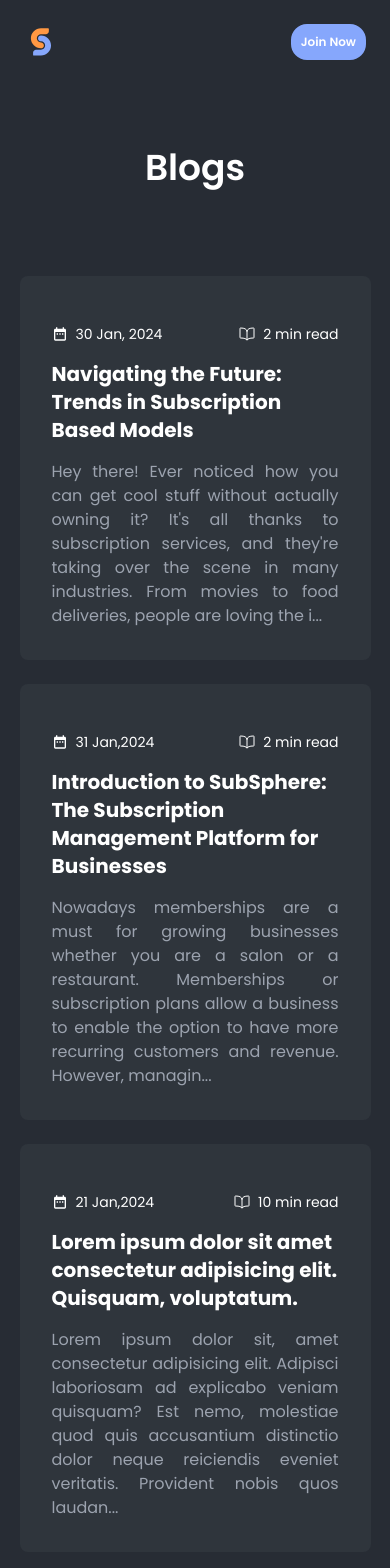
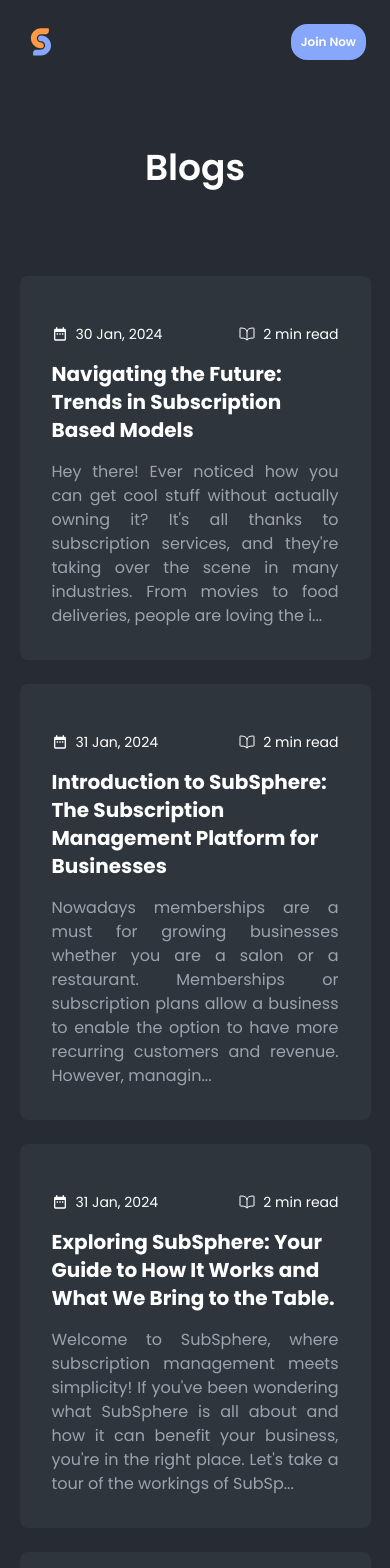
Before and after one commit to TuhinBar/subsphere-waiting-page, a React (Create React App) app in the folder frontend/: page /blogs in a window 390 px wide. Shown: the top 1568 px of the page. Built offline with nearby package versions, Linux system fonts and the light colour scheme.

Commit message:
new blog added 2nd

```diff
--- a/frontend/src/components/BlogCards.jsx
+++ b/frontend/src/components/BlogCards.jsx
@@ -1,4 +1,4 @@
-import React from "react";
+import React, { useEffect } from "react";
 import { IoBookOutline } from "react-icons/io5";
 import { MdDateRange } from "react-icons/md";
 import { Link } from "react-router-dom";
@@ -6,58 +6,68 @@
 const BlogContents = [
   {
     id: 1,
-    Date: "30 Jan, 2024",
-    Time: "2 min read",
-    Title: "Navigating the Future: Trends in Subscription Based Models",
-    Content:
+    date: "30 Jan, 2024",
+    time: "2 min read",
+    title: "Navigating the Future: Trends in Subscription Based Models",
+    content:
       "Hey there! Ever noticed how you can get cool stuff without actually owning it? It's all thanks to subscription services, and they're taking over the scene in many industries. From movies to food deliveries, people are loving the idea of using things without owning them. Businesses are catching on and gaining big benefits by offering subscription services. Let's explore this world and see how SubSphere is making it even better for companies.",
-    Image: "https://i.imgur.com/cxwwHdy.jpeg",
+    image: "https://i.imgur.com/cxwwHdy.jpeg",
     key: "trends-in-subscription",
   },
   {
     id: 2,
     key: "introduction-to-subsphere",
-    Date: "31 Jan,2024",
-    Time: "2 min read",
-    Title:
+    date: "31 Jan, 2024",
+    time: "2 min read",
+    title:
       "Introduction to SubSphere: The Subscription Management Platform for Businesses",
-    Content:
+    content:
       "Nowadays memberships are a must for growing businesses whether you are a salon or a restaurant. Memberships or subscription plans allow a business to enable the option to have more recurring customers and revenue. However, managing all these kinds of stuff can be a bit hectic for many businesses as they have to focus on other business operations. That’s where SubSphere comes into play",
-    Image: "https://i.imgur.com/HAhVhCa.jpeg",
+    image: "https://i.imgur.com/HAhVhCa.jpeg",
   },
   {
     id: 3,
-    Date: "21 Jan,2024",
-    Time: "10 min read",
-    Title:
-      "Lorem ipsum dolor sit amet consectetur adipisicing elit. Quisquam, voluptatum.",
-    Content:
-      "Lorem ipsum dolor sit, amet consectetur adipisicing elit. Adipisci laboriosam ad explicabo veniam quisquam? Est nemo, molestiae quod quis accusantium distinctio dolor neque reiciendis eveniet veritatis. Provident nobis quos laudantium  neque reiciendis eveniet veritatis. Provident nobis quos laudantium.",
-    Image: "https://i.imgur.com/IGBjds7.jpg",
+    date: "31 Jan, 2024",
+    time: "2 min read",
+    title:
+      "Exploring SubSphere: Your Guide to How It Works and What We Bring to the Table.",
+    content:
+      "Welcome to SubSphere, where subscription management meets simplicity! If you've been wondering what SubSphere is all about and how it can benefit your business, you're in the right place. Let's take a tour of the workings of SubSphere and uncover what we're offering.",
+    image: "https://i.imgur.com/DP7P8tv.png",
+    key: "what-subsphere-offering",
   },
   {
     id: 4,
-    Date: "22 Jan,2024",
-    Time: "10 min read",
-    Title:
+    date: "22 Jan,2024",
+    time: "10 min read",
+    title:
       "Lorem ipsum dolor sit amet consectetur adipisicing elit. Quisquam, voluptatum.",
-    Content:
+    content:
       "Lorem ipsum dolor sit, amet consectetur adipisicing elit. Adipisci laboriosam ad explicabo veniam quisquam? Est nemo, molestiae quod quis accusantium distinctio dolor neque reiciendis eveniet veritatis. Provident nobis quos laudantium  neque reiciendis eveniet veritatis. Provident nobis quos laudantium.",
-    Image: "https://i.imgur.com/IGBjds7.jpg",
+    image: "https://i.imgur.com/IGBjds7.jpg",
   },
   {
     id: 5,
-    Date: "23 Jan,2024",
-    Time: "10 min read",
-    Title:
+    date: "23 Jan,2024",
+    time: "10 min read",
+    title:
       "Lorem ipsum dolor sit amet consectetur adipisicing elit. Quisquam, voluptatum.",
-    Content:
+    content:
       "Lorem ipsum dolor sit, amet consectetur adipisicing elit. Adipisci laboriosam ad explicabo veniam quisquam? Est nemo, molestiae quod quis accusantium distinctio dolor neque reiciendis eveniet veritatis. Provident nobis quos laudantium  neque reiciendis eveniet veritatis. Provident nobis quos laudantium.",
-    Image: "https://i.imgur.com/IGBjds7.jpg",
+    image: "https://i.imgur.com/IGBjds7.jpg",
   },
 ];
 
 const BlogCards = () => {
+  useEffect(() => {
+    // Smooth scroll to the top of the page when the component is mounted
+    const scrollToTop = () => {
+      const element = document.documentElement;
+      element.scrollIntoView({ behavior: "smooth" });
+    };
+
+    scrollToTop();
+  }, []);
   return (
     <section className="mb-20">
       {BlogContents.map((item, index) => {
@@ -71,22 +81,22 @@
               <div className="flex justify-between py-4 gap-4">
                 <div className="flex gap-2 items-center">
                   <MdDateRange />
-                  <p className="text-sm">{item.Date}</p>
+                  <p className="text-sm">{item.date}</p>
                 </div>
                 <div className="flex gap-2 items-center">
                   <IoBookOutline />
-                  <p className="text-sm">{item.Time}</p>
+                  <p className="text-sm">{item.time}</p>
                 </div>
               </div>
               <h1 className="text-xl md:text-2xl font-bold mb-4">
-                {item.Title}
+                {item.title}
               </h1>
               <p className="text-justify text-gray-400">
-                {`${item.Content}`.substring(0, 230) + "..."}
+                {`${item.content}`.substring(0, 230) + "..."}
               </p>
             </div>
             <img
-              src={item.Image}
+              src={item.image}
               className="w-64 object-cover hidden lg:block rounded-xl"
               alt="blogimg"
             />
--- /dev/null
+++ b/frontend/src/components/Blogs/WhatSubSphereOffering.jsx
@@ -0,0 +1,214 @@
+import React, { useEffect } from "react";
+import Navbar from "../Navbar";
+import Footer from "../Footer";
+import BlogsHeader from "./BlogsHeader";
+
+const WhatSubSphereOffering = () => {
+  useEffect(() => {
+    // Smooth scroll to the top of the page when the component is mounted
+    const scrollToTop = () => {
+      const element = document.documentElement;
+      element.scrollIntoView({ behavior: "smooth" });
+    };
+
+    scrollToTop();
+  }, []);
+
+  return (
+    <>
+      <Navbar />
+      <div className="container mx-auto px-4 w-[95%] md:w-[70%] text-slate-500">
+        <BlogsHeader
+          writer={"Arian Shaikh"}
+          publishedOn={"31st Jan, 2024"}
+          duration={"2 minutes"}
+          category={["business", "subscription", "support", "subsphere"]}
+          title={
+            "Exploring SubSphere: Your Guide to How It Works and What We Bring to the Table"
+          }
+          image={"https://i.imgur.com/bOhO3Ug.jpeg"}
+          writerProfile={"https://www.linkedin.com/in/arian-shaikh-3b679b240/"}
+        />
+
+        <section className="mb-8 ">
+          <img
+            src="https://i.imgur.com/DP7P8tv.png"
+            alt="header"
+            className="rounded-md w-full mx-auto opacity-85"
+          />
+        </section>
+
+        <section className="mb-8">
+          <p className="text-gray-300 leading-8">
+            Welcome to SubSphere, where subscription management meets
+            simplicity! If you've been wondering what SubSphere is all about and
+            how it can benefit your business, you're in the right place. Let's
+            take a tour of the workings of SubSphere and uncover what we're
+            offering.
+          </p>
+        </section>
+
+        <section className="mb-8">
+          <h2 className="text-2xl font-bold mb-4 text-white">
+            Your Membership Dashboard
+          </h2>
+          <p className="text-gray-300 leading-8">
+            Picture this: a dashboard that's as easy to navigate as your
+            favorite social media app. With SubSphere, business owners get a
+            centralized hub where managing memberships, subscriptions, and
+            offers is a breeze. No more juggling between different tools –
+            everything you need is right at your fingertips.
+          </p>
+        </section>
+
+        <section className="mb-8">
+          <h2 className="text-2xl font-bold mb-4 text-white">
+            Simplified Subscription Management
+          </h2>
+          <p className="text-gray-300 leading-8">
+            Say goodbye to the headaches of subscription management. SubSphere
+            makes it simple for businesses to create, modify, and track
+            subscriptions without a tech guru on staff. We've taken the
+            complexity out of the process, so you can focus on what you do best
+            – running your business.
+          </p>
+          <p className="my-2 p-4 text-white bg-light-secondary shadow-md rounded-md font-medium">
+            🎉 Even if your business has not opted for a membership option for
+            your consumers yet, DO NOT WORRY, with SubSphere’s{" "}
+            <span className="italic">
+              simple onboarding and easy-to-follow guides
+            </span>{" "}
+            we got you covered.
+          </p>
+        </section>
+
+        <section className="mb-8">
+          <h2 className="text-2xl font-bold mb-4 text-white">
+            Billing Management Made Effortless
+          </h2>
+          <p className="text-gray-300 leading-8">
+            We understand that managing bills is a crucial aspect of
+            subscription services. SubSphere simplifies billing management,
+            ensuring that businesses can easily handle invoices, track payments,
+            and stay on top of their finances. No more wrestling with
+            spreadsheets – we've got your billing covered as well.
+          </p>
+        </section>
+
+        <section className="mb-8">
+          <h2 className="text-2xl font-bold mb-4 text-white">
+            Mobile App Magic for Customers
+          </h2>
+          <p className="text-gray-300 leading-8">
+            For the end consumers, SubSphere is like having a magic wand in
+            their pocket. Our user-friendly mobile app lets them discover,
+            subscribe, and manage their favorite services with just a few taps.
+            Convenience is the name of the game, and we're here to make it
+            happen.
+          </p>
+        </section>
+        <section className="mb-8">
+          <h2 className="text-2xl font-bold mb-4 text-white">
+            Flexibility for Businesses
+          </h2>
+          <p className="text-gray-300 leading-8">
+            Whether you're a cozy cafe, a trendy salon, or anything in between,
+            SubSphere adapts to your unique subscription needs. We believe in
+            flexibility, ensuring that our platform works seamlessly for
+            businesses of all shapes and sizes.
+          </p>
+        </section>
+        <section className="mb-8">
+          <h2 className="text-2xl font-bold mb-4 text-white">
+            Transparent Communication with your customers
+          </h2>
+          <p className="text-gray-300 leading-8">
+            Communication is key, and SubSphere ensures transparent and direct
+            lines between businesses and their customers. From conveying offers
+            to providing updates, our platform makes communication a breeze.
+          </p>
+        </section>
+
+        <section className="mb-8">
+          <h2 className="text-2xl font-bold mb-4 text-white">
+            Exclusive Offers Made Simple
+          </h2>
+          <p className="text-gray-300 leading-8">
+            Creating and managing exclusive offers shouldn't be a puzzle.
+            SubSphere simplifies the process, allowing businesses to roll out
+            discounts, promotions, and special perks effortlessly. Because
+            making your customers feel special should be, well, special.
+          </p>
+        </section>
+        <section className="mb-8">
+          <h2 className="text-2xl font-bold mb-4 text-white">
+            Real-Time Analytics for Smart Decisions
+          </h2>
+          <p className="text-gray-300 leading-8">
+            Numbers and data made simple – that's what SubSphere's analytics
+            feature is all about. Businesses can make informed decisions with
+            real-time data on subscriptions, customer behavior, and more. No
+            more guesswork, just smart choices.
+          </p>
+        </section>
+
+        <section className="mb-8">
+          <h2 className="text-2xl font-bold mb-4 text-white">
+            Security That Speaks Volumes
+          </h2>
+          <p className="text-gray-300 leading-8">
+            We understand the importance of security and privacy. SubSphere is
+            committed to safeguarding sensitive information, ensuring that
+            businesses and customers can trust us with their data.
+          </p>
+        </section>
+        <section className="mb-8">
+          <h2 className="text-2xl font-bold mb-4 text-white">
+            The Human Touch in Customer Support
+          </h2>
+          <p className="text-gray-300 leading-8">
+            Behind SubSphere is a dedicated support team ready to lend a helping
+            hand. We're not just AI algorithms; we're real people, passionate
+            about ensuring businesses have the support they need.
+          </p>
+        </section>
+
+        <section className="mb-8">
+          <h2 className="text-2xl font-bold mb-4 text-white">In Conclusion</h2>
+          <p className="text-gray-300 leading-8">
+            Managing subscriptions and bills shouldn't be a complex puzzle.
+            SubSphere is all about simplicity and effectiveness. Join us on this
+            journey, and discover how easy subscription and billing management
+            can be.
+          </p>
+        </section>
+
+        <section className="mb-8">
+          <p className="text-gray-300 leading-8">
+            If you're intrigued by what SubSphere has to offer, we invite you to
+            <span
+              className="text-light-secondary font-semibold cursor-pointer hover:underline"
+              onClick={() => {
+                window.open("https://waitlist.thesubsphere.com/", "_blank");
+              }}
+            >
+              {" "}
+              join our waitlist.
+            </span>{" "}
+            <br></br>
+            <br></br>
+            <span>
+              Experience firsthand how our user-friendly platform can simplify
+              subscription and billing management, enhance customer experiences,
+              and make your business thrive. Let's embrace subscription
+              management together!
+            </span>
+          </p>
+        </section>
+      </div>
+      <Footer />
+    </>
+  );
+};
+
+export default WhatSubSphereOffering;
```
Also changed, not shown: frontend/src/App.js (+7 -1 lines), frontend/src/components/Blogs/IntroSubsphere.jsx (+10 -1 lines), frontend/src/components/Blogs/TrendsInSubscription.jsx (+11 -1 lines).
